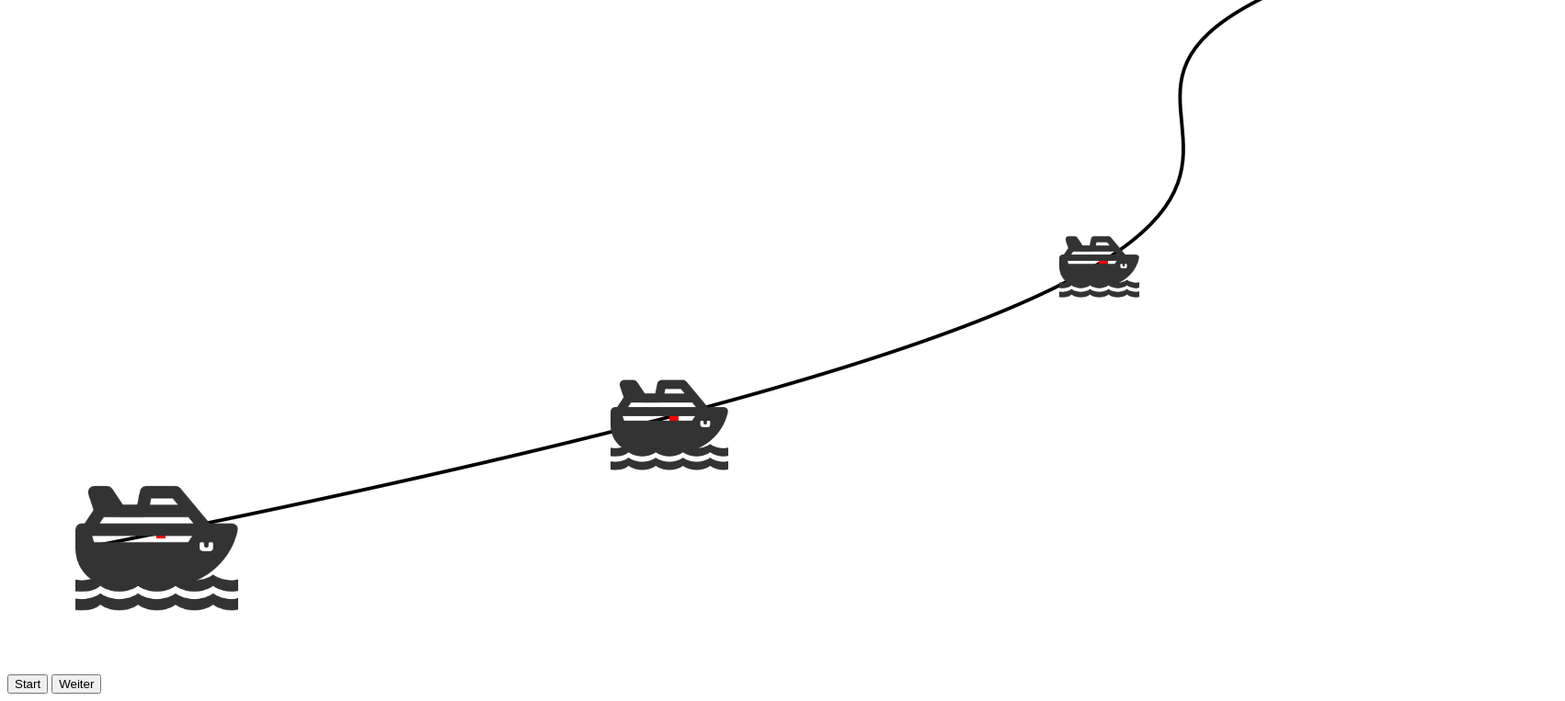
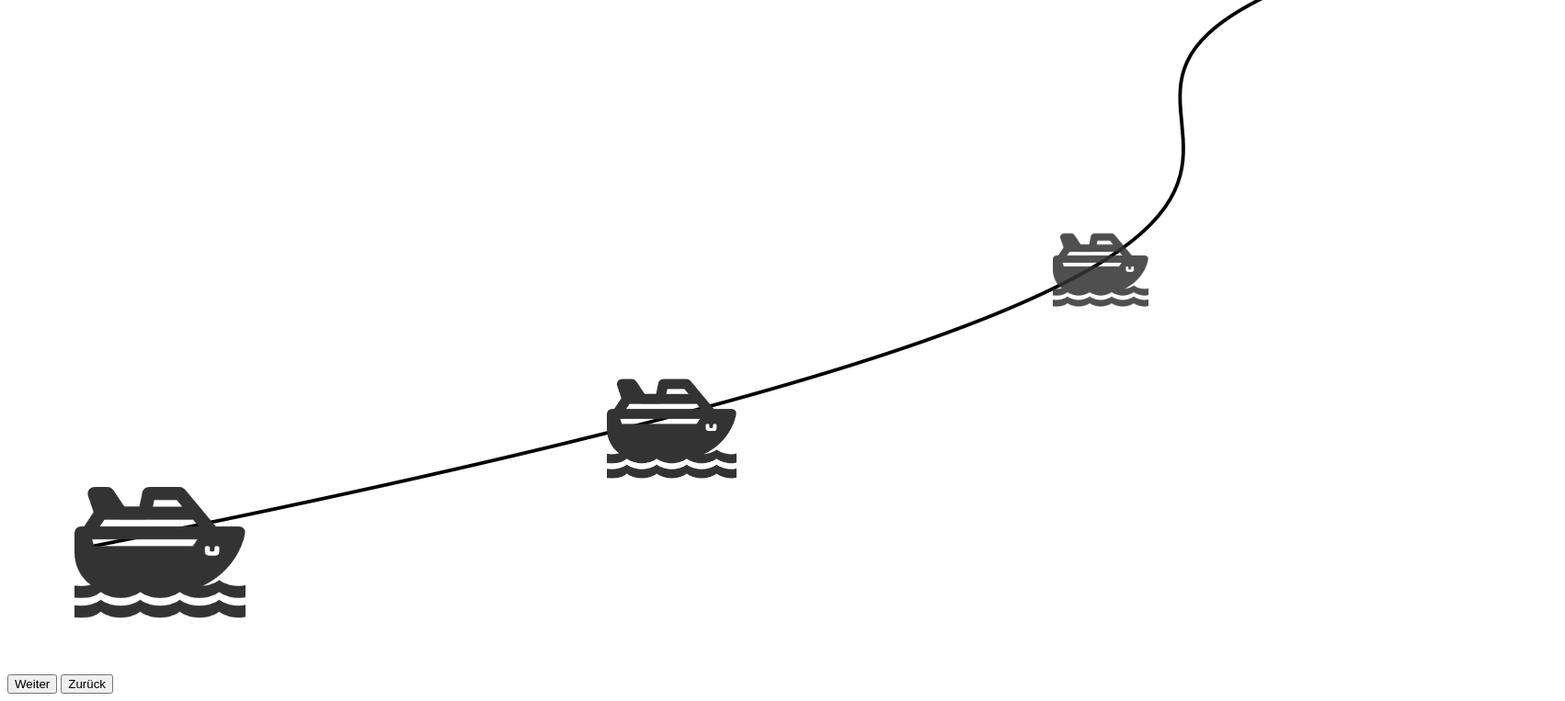
Before and after one commit to maikman/animated_timeline, a plain HTML site: page index.html in a window 1280 px wide. Both pictures are taken after a click on the button "Weiter". Shown: the part 192-955 px from the top of the page at 92% size, 1702 px wide, since content can reach past the window. Drawn offline with nearby package versions, Linux system fonts and the light colour scheme.

Commit message:
finalized one direction

```diff
--- a/css/main.css
+++ b/css/main.css
@@ -10,6 +10,9 @@
   position: absolute;
 }
 
+#token_five {
+  opacity: 0;
+}
 
 button {
   margin-top: 100px;
--- a/index.html
+++ b/index.html
@@ -11,14 +11,14 @@
 <body>
 
 <div class="container">
-	<div class="dot" id="dot1"></div>
+	<!--div class="dot" id="dot1"></div>
 	<div class="dot" id="dot2"></div>
 	<div class="dot" id="dot3"></div>
-	<div class="dot" id="dot4"></div>
+	<div class="dot" id="dot4"></div-->
 </div>
 <br>
-<button id="start">Start</button>
 <button id="forward">Weiter</button>
+<button id="back">Zurück</button>
 
 </body>
 </html>
--- a/js/main.js
+++ b/js/main.js
@@ -3,22 +3,22 @@ $( document ).ready(function() {
   var token_min_size = 64;
   var token_max_size = 128;
 
-  var start_x = 1460;
+  var start_x = 1660;
+
+  // TODO: aggregate dynamic values here
   var points = {
     one:   {top: 760, left: 162},
     two:   {top: 632, left: 720},
     three: {top: 464, left: 1187},
-    four:  {top: 138, left: 1460}
+    four:  {top: 138, left: 1460},
+    five:  {top: 50, left: 1660}
   }
 
   var duration_time = 1000;
-  var token_delay_time = 900;
-
-
 
 //create tokens
 jQuery.each(points, function(index) {
-  var tokenId = "#token_" + index;
+  var tokenId = getSelector(index);
     $('<img />', {
           id: "token_" + index,
           class: 'tokens',
@@ -29,20 +29,28 @@ jQuery.each(points, function(index) {
 });
 
 
-
-
-
-$('#start').click(function() {
+$('#forward').click(function() {
   jQuery.each(points, function(index) {
     animateToken(index);
   });
+ $(this).prop('disabled',true);
+ setTimeout(function(){
+  $('#forward').removeAttr('disabled');
+}, duration_time);
+
+  addNewToken();
 });
 
   function animateToken(i) {
-    var tokenId = "#token_" + i;
+    var tokenId = getSelector(i);
 
     if (i == "one") {
-      $(tokenId).animate({left: "-=500", top: "+=50"}, duration_time);
+        $(tokenId).animate({left: "-=500", top: "+=50"},{
+          complete: function() {
+              $(tokenId).delay(duration_time).remove();
+          },
+          duration: duration_time
+      });
     }
 
     if (i == "two") {
@@ -51,6 +59,9 @@ $('#start').click(function() {
         {
           step: function(now, fx) {
               resizeToken(tokenId)
+          },
+          complete: function() {
+              $(tokenId).attr("id", "token_one");
           },
           duration: duration_time
       });
@@ -61,42 +72,68 @@ $('#start').click(function() {
       $(tokenId).animate({left: centerPosition.left, top: centerPosition.top},
         {
           step: function(now, fx) {
-            resizeToken(tokenId)
+              resizeToken(tokenId);
+              adjustOpacity(tokenId);
+          },
+          complete: function() {
+              $(tokenId).attr("id", "token_two");
           },
           duration: duration_time
       });
     }
 
     if (i == "four") {
+      var centerPositionStart = calculatePosition(points.four);
+      var centerPositionEnd = calculatePosition(points.three);
       var bezier = {
-      center: [100,100],
-          radius: 250,
-          start: 180,
-          end: 190,
-          dir: 1
+          start: {
+            x: centerPositionStart.left,
+            y: centerPositionStart.top,
+            angle: 50,
+            length: 0.5
+          },
+          end: {
+            x:centerPositionEnd.left,
+            y:centerPositionEnd.top,
+            angle: 18,
           }
-    var centerPosition = calculatePosition(points.three);
+        }
       $(tokenId).animate({path : new $.path.bezier(bezier)},
         {
           step: function(now, fx) {
-            resizeToken(tokenId)
+              resizeToken(tokenId);
+              adjustOpacity(tokenId);
+          },
+          complete: function() {
+              $(tokenId).attr("id", "token_three");
           },
           duration: duration_time
       });
     }
 
-    /*$(tokenId).animate({path : new $.path.arc(arc_1)},
+    if (i == "five") {
+      var centerPosition = calculatePosition(points.four);
+      $(tokenId).animate({left: centerPosition.left, top: centerPosition.top},
         {
           step: function(now, fx) {
-
+              resizeToken(tokenId);
+              adjustOpacity(tokenId);
+          },
+          complete: function() {
+              $(tokenId).attr("id", "token_four");
           },
           duration: duration_time
+      });
     }
-  );*/
   }
 
   function getSize(pos) {
     return Math.floor(((start_x - pos) / start_x) * token_max_size) + token_min_size;
+  }
+
+  function getOpacity(pos) {
+
+    return (pos <= $('.container').width()) ? 1 - ((pos - 1000) / 1000) : 0;
   }
 
   function hideToken(tokenId, pos) {
@@ -106,10 +143,11 @@ $('#start').click(function() {
   }
 
   function positionAndResizeToken(tokenId, pos) {
+    newPos = calculatePosition(pos)
     var size = getSize(pos.left);
-    var left = pos.left - size / 2;
-    var top = pos.top - size / 2;
-    $(tokenId).css({ top: top + 'px', left: left + 'px' }).height(size).width(size);
+    var opacity = getOpacity(pos.left);
+
+    $(tokenId).css({ top: newPos.top + 'px', left: newPos.left + 'px', opacity: opacity }).height(size).width(size);
   }
 
   function calculatePosition(point) {
@@ -125,4 +163,41 @@ $('#start').click(function() {
     var size = getSize(pos.left);
     $(tokenId).height(size).width(size);
   }
+
+  function adjustOpacity(tokenId) {
+    pos = $(tokenId).position();
+    var opacity = getOpacity(pos.left);
+    $(tokenId).css({opacity: opacity});
+  }
+
+  function getSelector(i) {
+    return "#token_" + i;
+  }
+
+  function addNewToken() {
+    var tokenId = getSelector("four");
+    var hiddenPos = calculatePosition(points.five);
+    var newPos = calculatePosition(points.four);
+    var size = getSize(hiddenPos.left);
+
+
+      $('<img />', {
+            id: "token_five",
+            class: 'tokens',
+            src: 'img/cruise_ship.png'
+          }).appendTo('.container')
+            .css({ top: hiddenPos.top + 'px', left: hiddenPos.left + 'px', opacity: 0 })
+            .height(size)
+            .width(size);
+            //.animate({left: newPos.left, top: newPos.top}, duration_time);
+            /*.animate({left: newPos.left, top: newPos.top},
+              {
+                step: function(now, fx) {
+                    resizeToken(tokenId)
+                },
+                duration: duration_time
+            });*/
+  }
+
+
 });
```
Lines whose indentation alone changed are shown as unchanged.
